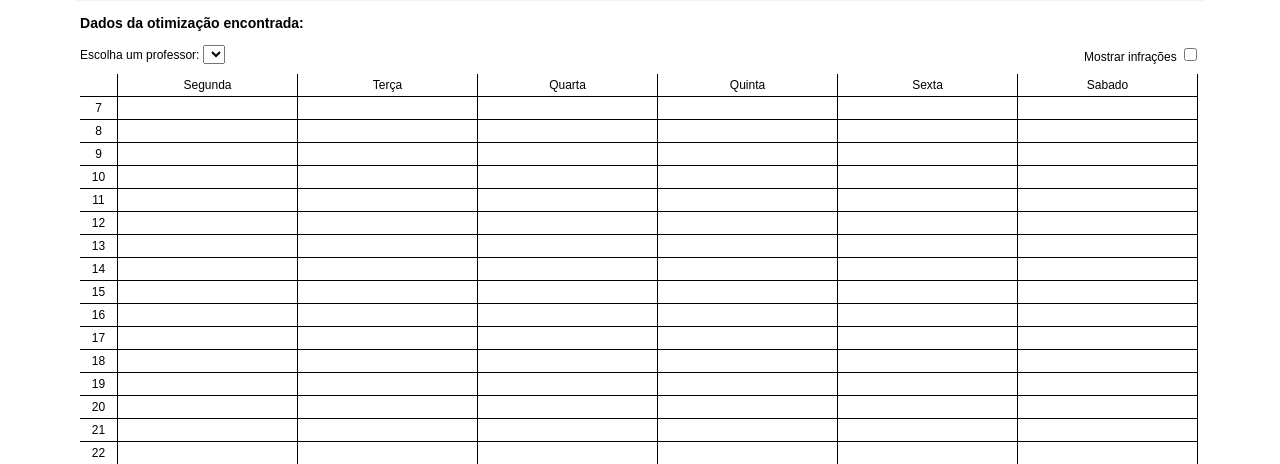
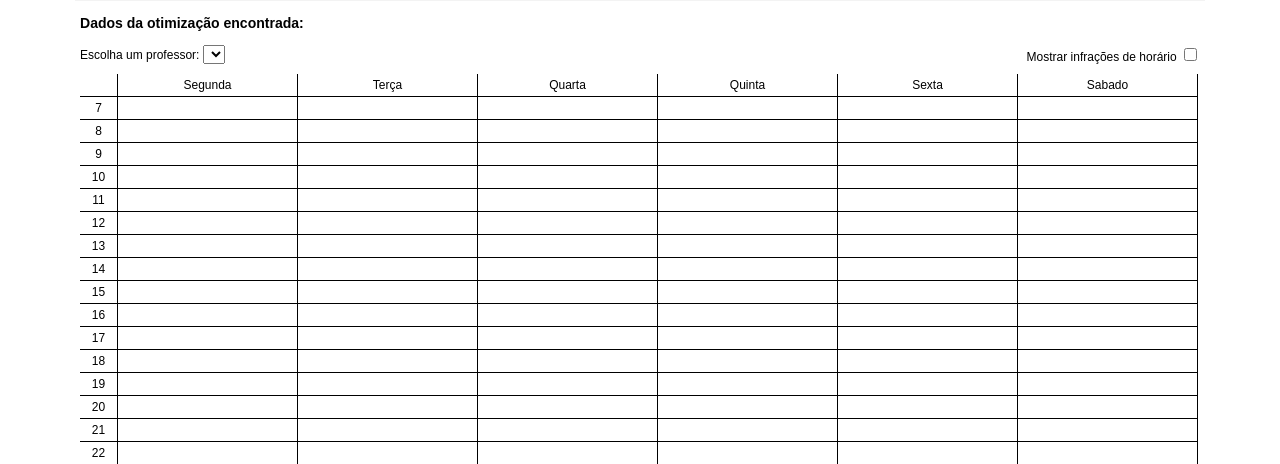
Before and after one commit to ElMigu17/TCC, a Flask app: page / in a window 1280 px wide. Shown: the part 327-791 px from the top of the page. Run offline with Flask 3, Linux system fonts and the light colour scheme; lists and menus that the app fills with data are empty; style sheets or scripts are compiled from the project's sources.

Commit message:
correção de texto

```diff
--- a/templates/index.html
+++ b/templates/index.html
@@ -189,7 +189,7 @@
                     <label for="nome_docentes">Escolha um professor:</label>
                     <select name="nome_docentes" id="nome_docentes"></select>
                 </div>
-                <label for="nome_docentes">Mostrar infrações
+                <label for="nome_docentes">Mostrar infrações de horário
                     <input onclick="alternar_mudanca_conflito()" type="checkbox" id="mostra_conflito" checked>
                 </label>
             </div>
```
